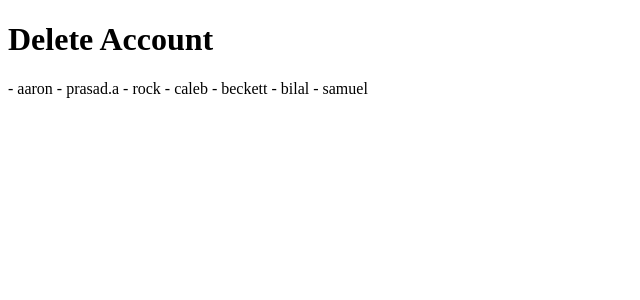
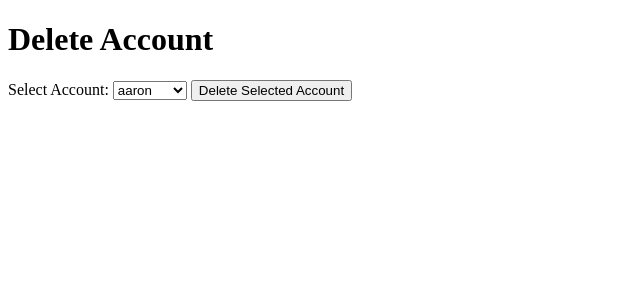
Before and after one commit to aaron-parker-CS/TA-Scheduling-App, a Django app: template TAScheduler/templates/DeleteAccount.html in a window 1280 px wide. Shown: the top 300 px of the page, without its empty margins (0-640 px from the left). Run offline with Django 4.2, Linux system fonts and the light colour scheme; the template is opened without the code that fills it: values that come from a table or form of the project are taken from there, others are empty; data comes from the database, SQL or seed files in the repository.

Commit message:
Update DeleteAccount.html
I made these changes to correspond to the changes I made in the views.

```diff
--- a/TAScheduler/templates/DeleteAccount.html
+++ b/TAScheduler/templates/DeleteAccount.html
@@ -6,8 +6,15 @@
 </head>
 <body>
 <h1>Delete Account</h1>
-{% for user in users %}
-    - {{ user.username }}
-{% endfor %}
+  <form id="deleteAccountForm" action="{% url 'DeleteAccount-view' %}" method="POST">
+        {% csrf_token %}
+        <label for="accountDropdown">Select Account:</label>
+        <select name="userId" id="accountDropdown">
+            {% for user in users %}
+                <option value="{{ user.id }}">{{ user.username }}</option>
+            {% endfor %}
+        </select>
+        <button type="submit">Delete Selected Account</button>
+    </form>
 </body>
 </html>
```
